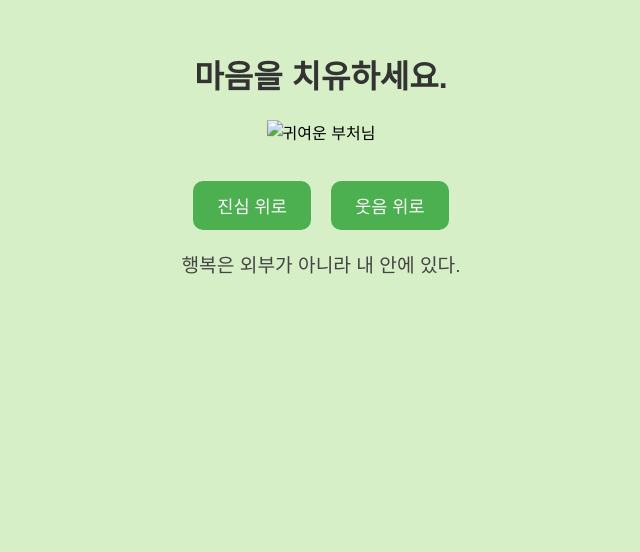
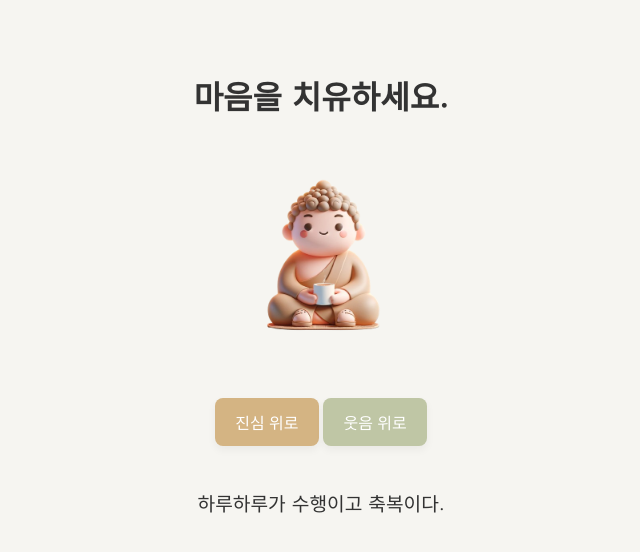
Before and after one commit to junwooyoun/buddha-keyring, a plain HTML site: page index.html in a window 1280 px wide. Both pictures are taken after a click on the button "진심 위로". Shown: the whole page, without its empty margins (319-959 px from the left). Drawn offline with Linux system fonts and the light colour scheme.

Commit message:
🔥 현재 작업본 업로드

```diff
--- a/index.html
+++ b/index.html
@@ -2,28 +2,32 @@
 <html lang="ko">
 <head>
   <meta charset="UTF-8" />
-  <meta name="viewport" content="width=device-width, initial-scale=1.0"/>
-  <title>마음을 치유하세요</title>
+  <meta name="viewport" content="width=device-width, initial-scale=1.0" />
+  <title>마음 랜덤 명언</title>
+<!-- 웹폰트 불러오기 -->
+<link href="https://fonts.googleapis.com/css2?family=Gowun+Dodum&family=Nanum+Pen+Script&display=swap" rel="stylesheet">
+  <!-- 스타일 -->
   <link rel="stylesheet" href="style.css" />
 </head>
 <body>
-  <div class="container">
-    <h1 class="fade-in fade-in-delay-1">마음을 치유하세요.</h1>
 
-    <img
-      id="buddha-img"
-      src="images/buddha_funny.png"
-      alt="귀여운 부처님"
-      class="buddha-img" />
+  <!-- 🧘 타이틀 -->
+  <h1 style="text-align: center; margin-top: 50px;">마음을 치유하세요.</h1>
 
-    <div class="btn-row fade-in fade-in-delay-3">
-      <button onclick="showClassic()">진심 위로</button>
-      <button onclick="showLite()">웃음 위로</button>
-    </div>
+  <!-- 🪷 부처님 이미지 (둥둥 애니메이션용 클래스 추가) -->
+  <div style="text-align: center; margin-top: 40px;">
+    <img src="images/buddha_funny.png" alt="귀여운 부처님" class="floating-buddha" width="200" />
+  </div>
 
-    <p id="quote">버튼을 눌러보세요.</p>
+  <!-- 🧘 버튼 2개 (진심 / 웃음 위로) -->
+  <div class="button-group" style="text-align: center; margin-top: 30px;">
+    <button class="btn-classic" onclick="showQuote('classic')">진심 위로</button>
+    <button class="btn-lite" onclick="showQuote('lite')">웃음 위로</button>
+  </div>
 
-    <script src="script.js"></script>
-  </div>
+  <!-- 📜 명언 영역 -->
+  <div id="quote-area" class="quote-text" style="margin-top: 40px;"></div>
+  <!-- 🔮 스크립트 -->
+  <script src="script.js"></script>
 </body>
 </html>
--- a/script.js
+++ b/script.js
@@ -1,81 +1,83 @@
-let classicQuotes = [];
-let liteQuotes = [];
+let previousQuote = "";
+let quotes = {
+  classicQuotes: [],
+  liteQuotes: []
+};
 
-let usedClassic = [];
-let usedLite = [];
-let history = [];
-
-let quotesLoaded = false;
-
+// JSON 불러오기
 fetch('data/quotes.json')
   .then(response => response.json())
   .then(data => {
-    classicQuotes = [...data.classicQuotes];
-    liteQuotes = [...data.liteQuotes];
-    quotesLoaded = true;
+    quotes.classicQuotes = data.classicQuotes;
+    quotes.liteQuotes = data.liteQuotes;
+    console.log("✅ JSON 로드 성공:", quotes);
   })
   .catch(error => {
-    console.error("문구 파일 로딩 실패 ❌", error);
-    document.getElementById("quote").innerText = "문구를 불러오지 못했습니다.";
+    console.error("❌ JSON 로드 실패:", error);
   });
 
-function showClassic() {
-  if (!quotesLoaded) {
-    document.getElementById("quote").innerText = "불경을 읽는 중입니다... 잠시만요 🧘‍♂️";
+// 타이핑 효과 함수
+function typeQuote(text, elementId) {
+    const element = document.getElementById(elementId);
+    element.innerHTML = "";
+    let index = 0;
+
+    const typing = setInterval(() => {
+      if (index < text.length) {
+        const char = text.charAt(index);
+        let span = document.createElement("span");
+
+        if (char === "\n") {
+          element.innerHTML += "<br>";
+        } else if (char === " ") {
+          span.innerHTML = "&nbsp;";
+        } else {
+          span.textContent = char;
+        }
+
+        // ✨ 스무스하게 등장하는 애니메이션
+        span.style.opacity = 0;
+        span.style.transition = "opacity 0.3s ease-in";
+        element.appendChild(span);
+        requestAnimationFrame(() => {
+          span.style.opacity = 1;
+        });
+
+        index++;
+      } else {
+        clearInterval(typing);
+      }
+    }, 60); // ✨ 속도도 살짝 느리게
+  }
+
+// 명언 출력 함수
+function showQuote(type) {
+  const quoteArea = document.getElementById('quote-area');
+  const quoteList = type === 'classic' ? quotes.classicQuotes : quotes.liteQuotes;
+
+  if (!quoteList.length) {
+    quoteArea.innerText = "📂 명언 데이터를 아직 불러오고 있어요...";
     return;
   }
 
-  if (classicQuotes.length === 0) {
-    classicQuotes = [...usedClassic];
-    usedClassic = [];
-  }
+  let newQuote = "";
+  do {
+    const randomIndex = Math.floor(Math.random() * quoteList.length);
+    newQuote = quoteList[randomIndex];
+  } while (newQuote === previousQuote && quoteList.length > 1);
 
-  const index = Math.floor(Math.random() * classicQuotes.length);
-  const quote = classicQuotes.splice(index, 1)[0];
-  usedClassic.push(quote);
+  previousQuote = newQuote;
 
-  displayQuote(quote, "images/buddha_classic.png");
+  // ✨ 타이핑 효과로 출력
+  typeQuote(newQuote, 'quote-area');
 }
 
-function showLite() {
-  if (!quotesLoaded) {
-    document.getElementById("quote").innerText = "부처님이 유머 모드로 입장 중입니다... 😂";
-    return;
-  }
-
-  if (liteQuotes.length === 0) {
-    liteQuotes = [...usedLite];
-    usedLite = [];
-  }
-
-  const index = Math.floor(Math.random() * liteQuotes.length);
-  const quote = liteQuotes.splice(index, 1)[0];
-  usedLite.push(quote);
-
-  displayQuote(quote, "images/buddha_funny.png");
-}
-
-function displayQuote(quote, imagePath) {
-  document.getElementById("quote").innerText = quote;
-  document.getElementById("buddha-img").src = imagePath;
-
-  if (!history.includes(quote)) {
-    history.push(quote);
-    updateHistoryUI();
+// 지난 명언 보기 (선택 기능)
+function showPreviousQuote() {
+  const quoteArea = document.getElementById('quote-area');
+  if (previousQuote) {
+    quoteArea.innerText = previousQuote;
+  } else {
+    quoteArea.innerText = "📜 아직 명언을 뽑지 않았어요!";
   }
 }
-
-function toggleHistory() {
-  const box = document.getElementById("history-box");
-  box.style.display = box.style.display === "none" ? "block" : "none";
-}
-
-function updateHistoryUI() {
-  const list = document.getElementById("history-list");
-  list.innerHTML = "";
-  history.forEach((q) => {
-    const li = document.createElement("li");
-    li.innerText = q;
-    list.appendChild(li);
-  });
-}
--- a/style.css
+++ b/style.css
@@ -63,11 +63,16 @@ body {
 
   /* 애니메이션 정의 */
 
+  .floating-buddha {
+    animation: float 3s ease-in-out infinite;
+  }
+
   @keyframes float {
-    0%   { transform: translateY(0px); }
-    50%  { transform: translateY(-10px); }
-    100% { transform: translateY(0px); }
+    0% { transform: translateY(0); }
+    50% { transform: translateY(-15px); }
+    100% { transform: translateY(0); }
   }
+
 
   @keyframes fadeIn {
     from {
@@ -117,3 +122,145 @@ body {
     max-height: 200px;
     overflow-y: auto;
   }
+  /* 🌿 감성 컬러 팔레트 정의 */
+:root {
+    --soft-sand: #E6DCC5;
+    --muted-clay: #C8B58A;
+    --mindful-gray: #D6D6D6;
+    --matcha-green: #BFC6A5;
+    --lotus-white: #F6F5F1;
+    --compassion-pink: #E9D8D1;
+    --zen-blue-gray: #B6C2C9;
+    --temple-brass: #D4B483;
+    --text-dark: #444444;
+    --white: #ffffff;
+  }
+
+  /* 🌸 전체 배경과 텍스트 */
+  body {
+    background-color: var(--lotus-white);
+    color: var(--text-dark);
+    font-family: 'Pretendard', 'Noto Sans KR', sans-serif;
+    line-height: 1.6;
+    padding: 20px;
+  }
+
+  /* 📦 공통 버튼 스타일 */
+  button {
+    border: none;
+    border-radius: 8px;
+    padding: 12px 20px;
+    font-size: 16px;
+    cursor: pointer;
+    transition: background-color 0.3s ease;
+    font-weight: 500;
+    box-shadow: 0 4px 8px rgba(0,0,0,0.05);
+  }
+
+  /* 🧘 진심 위로 버튼 */
+  .btn-classic {
+    background-color: var(--temple-brass);
+    color: var(--white);
+  }
+
+  .btn-classic:hover {
+    background-color: var(--soft-sand);
+  }
+
+  /* 😂 웃음 위로 버튼 */
+  .btn-lite {
+    background-color: var(--matcha-green);
+    color: var(--white);
+  }
+
+  .btn-lite:hover {
+    background-color: var(--soft-sand);
+  }
+
+  /* 🔁 다시 뽑기 버튼 */
+  .btn-regen {
+    background-color: var(--zen-blue-gray);
+    color: var(--white);
+  }
+
+  .btn-regen:hover {
+    background-color: var(--lotus-white);
+  }
+
+  /* 🔗 링크형 텍스트 버튼 */
+  .text-button {
+    background: none;
+    color: var(--compassion-pink);
+    text-decoration: underline;
+    font-size: 15px;
+    padding: 0;
+  }
+
+  /* 🧾 명언 텍스트 스타일 */
+  .quote-text {
+    font-size: 20px;
+    color: var(--temple-brass);
+    text-align: center;
+    margin: 30px 0;
+  }
+
+  /* 📜 텍스트 강조 */
+  .emphasis {
+    color: var(--zen-blue-gray);
+    font-weight: bold;
+  }
+
+  /* 📦 카드 스타일 */
+  .card {
+    background-color: var(--lotus-white);
+    border: 1px solid var(--soft-sand);
+    border-radius: 10px;
+    padding: 20px;
+    box-shadow: 0 4px 12px rgba(0,0,0,0.08);
+  }
+  /* 전체 기본 손글씨 폰트 */
+body {
+    font-family: 'Gowun Dodum', sans-serif;
+  }
+
+  /* 명언 텍스트용 강조 폰트 */
+  .quote-text {
+    font-family: 'Gowun Dodum', sans-serif;
+    font-size: 1.3rem;
+    color: #333333;
+    text-align: center;
+    line-height: 1.8;
+    max-width: 80%;
+    margin: 30px auto;
+    white-space: normal; /* ✅ 타이핑 텍스트에서도 줄바꿈 활성화 */
+    word-break: keep-all;
+  }
+  #quote-area {
+    font-family: 'Gowun Dodum', sans-serif;
+    font-size: 1.2rem;
+    text-align: center;
+    line-height: 1.8;
+    max-width: 90%; /* ✅ 화면 꽉 채우지 않게 */
+    margin: 30px auto;
+    padding: 0 20px;
+    white-space: normal; /* ✅ 줄바꿈 가능하게 */
+    word-break: keep-all; /* ✅ 한글 단어 단위로 끊기 */
+    overflow-wrap: break-word; /* ✅ 강제 줄바꿈 */
+  }
+
+  /* 화면 전체 가운데 정렬 */
+.wrapper {
+    min-height: 100vh;
+    display: flex;
+    justify-content: center;
+    align-items: center;
+    background-color: #f6f5f1; /* 원하는 배경색 */
+  }
+
+  /* 내용 박스 */
+  .content {
+    text-align: center;
+    max-width: 90%;
+    padding: 20px;
+    box-sizing: border-box;
+  }
```
Also changed, not shown: 1 other file.
